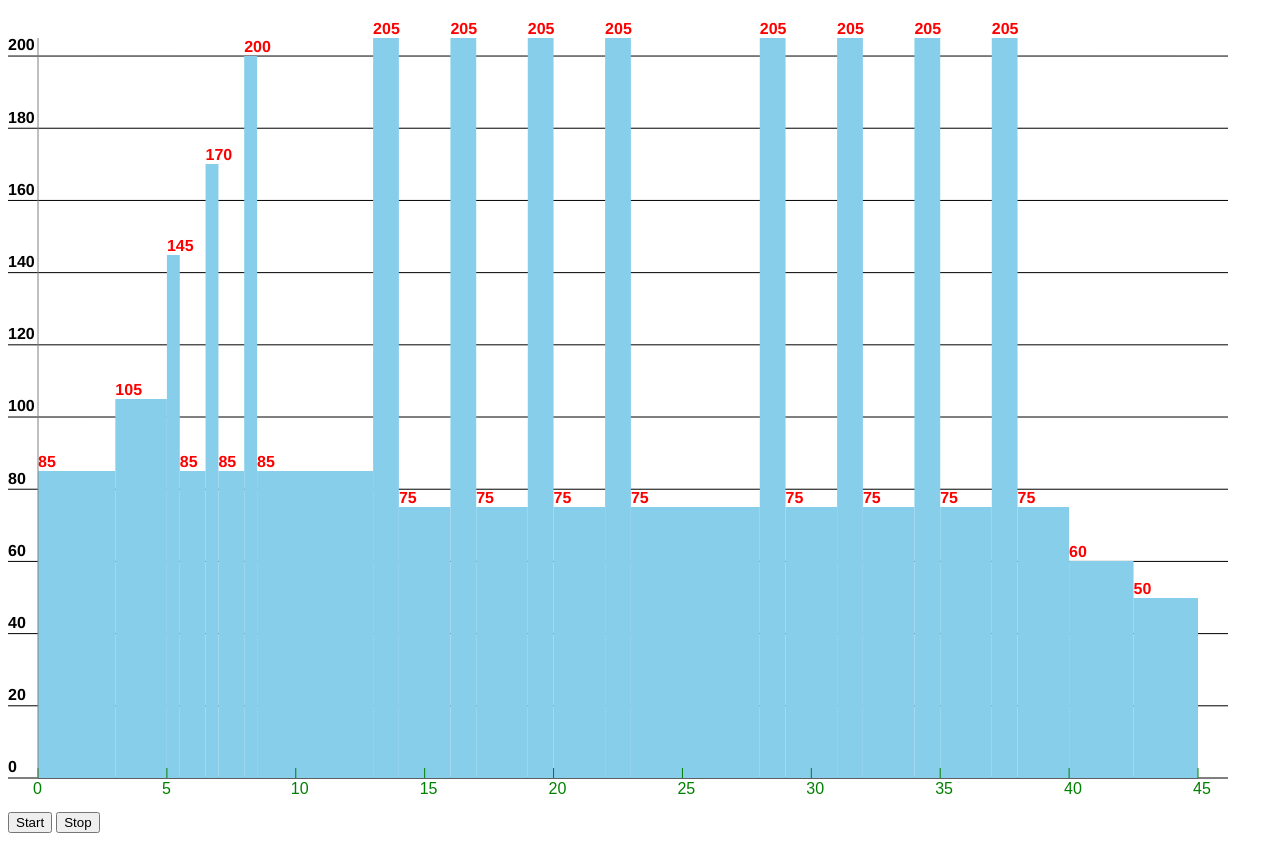
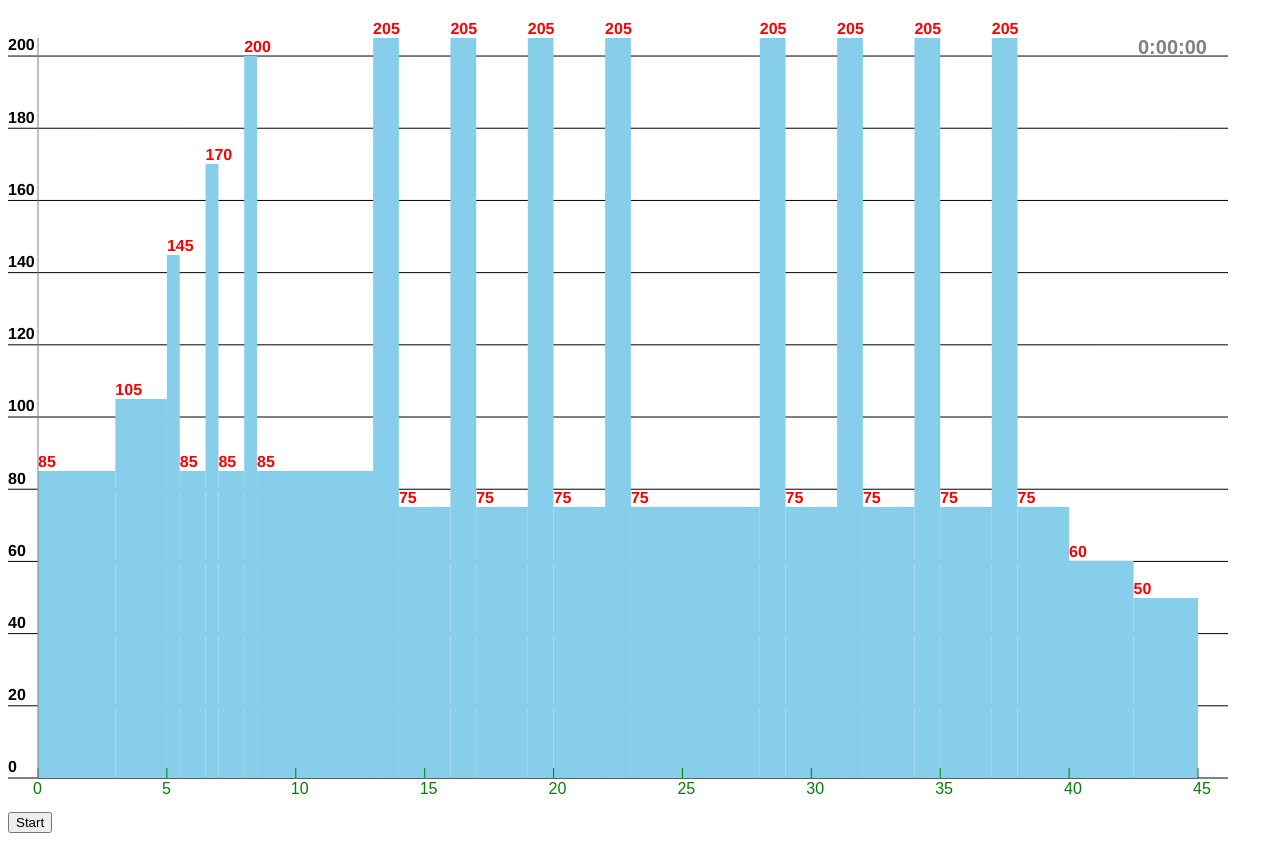
Before and after one commit to matt-j-e/indoor-bike-instructions-app, a plain HTML site: page index.html in a window 1280 px wide. Drawn offline with Linux system fonts and the light colour scheme.

Commit message:
Add start button

```diff
--- a/index.html
+++ b/index.html
@@ -9,15 +9,12 @@
 <body>
   <canvas id="visualiser"></canvas>
   <button id="startButton">Start</button>
-  <button id="stopButton">Stop</button>
   <script src="workouts/vo2-1.js"></script>
   <script type="text/javascript" src="visualiser.js"></script>
   <script>
     document.getElementById('startButton').addEventListener('click', ()=>{
       visualiser.start();
     });
-
   </script>
-  <!-- <script type="text/javascript" src="render.js"></script> -->
 </body>
 </html>
--- a/visualiser.js
+++ b/visualiser.js
@@ -72,8 +72,6 @@ class Visualiser{
   }
 
   drawGridLines(){
-    // const canvasActualHeight=this.canvas.height-this.options.padding*2;
-
     let gridValue=0;
     while(gridValue<=this.maxValue){
       const gridY=this.actualHeight*(1-gridValue/this.maxValue)+this.options.padding;
@@ -85,7 +83,6 @@ class Visualiser{
   }
 
   drawXMarkers(){
-    // const maxX=this.options.duration;
     const maxX=this.workoutLength();
     const markerStartY=this.actualHeight+this.options.padding-10;
     const markerEndY=markerStartY+10;
@@ -98,7 +95,6 @@ class Visualiser{
   }
 
   drawXScale(){
-    // const maxX=this.options.duration;
     const maxX=this.workoutLength();
     const scaleYPos=this.actualHeight+this.options.padding+20;
     let xValue=0;
@@ -115,7 +111,6 @@ class Visualiser{
     let startX=this.options.padding;
     for(let step of this.workout.steps){
       const barHeight=Math.round((this.actualHeight*step.watts)/this.maxValue);
-      // const barWidth=Math.floor(secWidth*step.duration);
       const barWidth=(step.duration/this.workoutLength())*this.actualWidth;
       const startY=this.canvas.height-barHeight-this.options.padding;
       this.drawBar(
@@ -130,7 +125,20 @@ class Visualiser{
     }
   }
 
-  draw(x){
+  readableTime(totalSecs){
+    let mins=Math.floor(totalSecs/60);
+    let secs=totalSecs%60;
+    let hours=Math.floor(totalSecs/3600);
+    mins=mins<10 ? '0'+mins : mins;
+    secs=secs<10 ? '0'+secs : secs;
+    return `${hours}:${mins}:${secs}`;
+  }
+
+  drawElapsed(secs){
+    this.drawText(this.readableTime(secs),canvas.width-90,50,this.options.axisColor,20,'bottom','bold');
+  }
+
+  draw(x, secs=0){
     this.ctx.clearRect(0,0,this.canvas.width,this.canvas.height);
     this.drawXAxis();
     this.drawGridLines();
@@ -138,6 +146,7 @@ class Visualiser{
     this.drawBars();
     this.drawXMarkers();
     this.drawYAxis(x);
+    this.drawElapsed(secs);
   }
 
   start(){
@@ -146,11 +155,10 @@ class Visualiser{
     let secs=0;
     const speed=this.actualWidth/this.workoutLength();
     this.timerId=setInterval(() => {
-      this.draw(x);
+      this.draw(x, secs+1);
       x+=(speed);
       secs++;
-      console.log(secs);
-    }, 1000);
+    }, 995);
   }
 
   stop(){
@@ -172,4 +180,3 @@ const visualiser=new Visualiser({
   padding:30
 },workout);
 visualiser.draw(0);
-// visualiser.draw(0);
```
